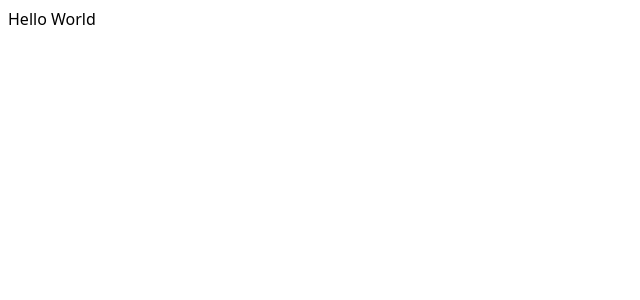
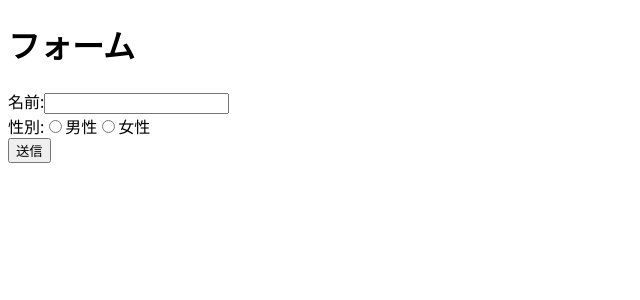
Before and after one commit to praha-kmishima/44-praha-form, a React (Vite) app: page / in a window 1280 px wide. Shown: the top 300 px of the page, without its empty margins (0-640 px from the left). Built offline with nearby package versions, Linux system fonts and the light colour scheme.

Commit message:
add 普通のフォーム

```diff
--- a/src/App.tsx
+++ b/src/App.tsx
@@ -1,10 +1,55 @@
+import { useState } from "react";
+
 function App() {
+  const [name, setName] = useState("");
+  const [gender, setGender] = useState("");
+
+  const handleSubmit = () => {
+    console.log("名前:", name);
+    console.log("性別:", gender);
+  };
 
   return (
     <>
-      Hello World
+      <h1>フォーム</h1>
+      <div>
+        <label>
+          名前:
+          <input
+            type="text"
+            value={name}
+            onChange={e => setName(e.target.value)}
+          />
+        </label>
+      </div>
+      <div>
+        性別:
+        <label>
+          <input
+            type="radio"
+            name="gender"
+            value="male"
+            checked={gender === "男性"}
+            onChange={e => setGender(e.target.value)}
+          />
+          男性
+        </label>
+        <label>
+          <input
+            type="radio"
+            name="gender"
+            value="female"
+            checked={gender === "女性"}
+            onChange={e => setGender(e.target.value)}
+          />
+          女性
+        </label>
+      </div>
+      <button type="button" onClick={handleSubmit}>
+        送信
+      </button>
     </>
-  )
+  );
 }
 
 export default App
```
